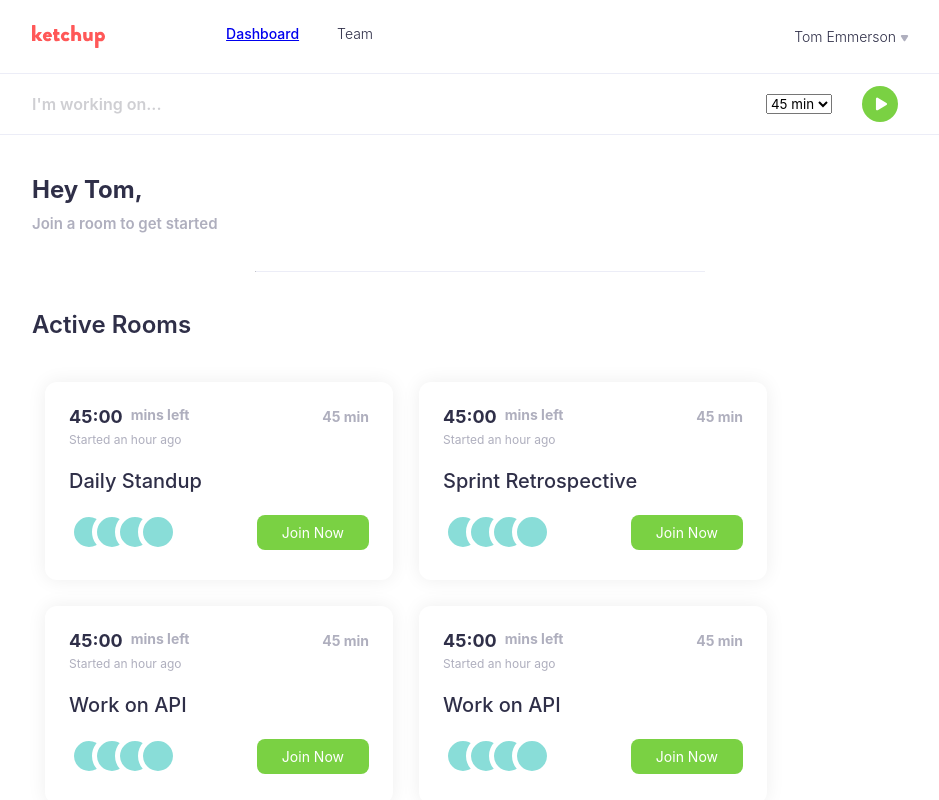
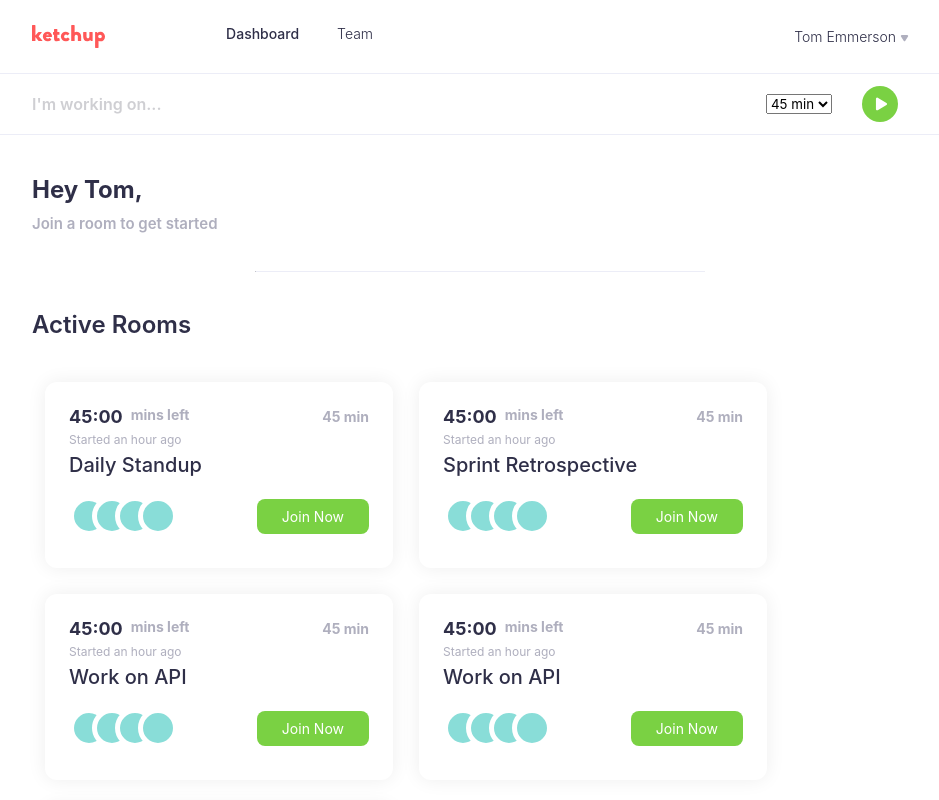
Before and after one commit to pbexe/ketchup, a Next.js app in the folder frontend/: page /dashboard in a window 1280 px wide. Shown: the top 800 px of the page, without its empty margins (160-1099 px from the left). Built offline with nearby package versions, Linux system fonts and the light colour scheme.

Commit message:
more styling

```diff
--- a/frontend/components/DashboardHeader.js
+++ b/frontend/components/DashboardHeader.js
@@ -6,6 +6,10 @@ import Link from "next/link";
 const Logo = styled.img`
   height: 23px;
   margin-right: 102px;
+
+  :hover {
+    cursor: pointer;
+  }
 `;
 
 const Icon = styled.img``;
@@ -39,6 +43,11 @@ const Underline = styled.div`
   border-bottom: 1px solid #ecedf7;
 `;
 
+const MenuLink = styled.a`
+  color: inherit;
+  text-decoration: inherit;
+`
+
 export default function DashboardHeader({ selected }) {
   return (
     <>
@@ -46,8 +55,8 @@ export default function DashboardHeader({ selected }) {
         <Content>
           <MenuGroup>
             <Link href="/"><Logo src="/images/redLogo.svg" /></Link>
-            <MenuItem selected={selected == 1}><Link href="/dashboard">Dashboard</Link></MenuItem>
-            <MenuItem selected={selected == 2}>Team</MenuItem>
+            <MenuItem selected={selected == 1}><Link href="/dashboard"><MenuLink>Dashboard</MenuLink></Link></MenuItem>
+            <MenuItem selected={selected == 2}><Link href="/team"><MenuLink>Team</MenuLink></Link></MenuItem>
           </MenuGroup>
           <MenuGroup>
             <MenuItem>
--- a/frontend/components/Room.js
+++ b/frontend/components/Room.js
@@ -7,7 +7,7 @@ const Card = styled.div`
   display: inline-block;
   box-shadow: 0px 0px 19px #00000012;
   padding: 1.5rem;
-  height: 150px;
+  height: 138px;
   width: 300px;
   margin: 13px;
 `;
@@ -50,7 +50,7 @@ const StartedAgo = styled.div`
 const Title = styled.div`
   font-weight: 500;
   font-size: 20px;
-  margin-top: 22px;
+  margin-top: 6px;
   margin-bottom: 19px;
 `;
 
--- a/frontend/pages/privacy.js
+++ b/frontend/pages/privacy.js
@@ -42,6 +42,10 @@ const StyledLink = styled.a`
     color: #ff5858;
     text-decoration: none;
     font-weight: 600;
+
+    :hover {
+      cursor: pointer;
+    }
 `;
 
 const Effective = styled.p`
```
Also changed, not shown: 1 other file (tests, documents, lock files or other folders).
